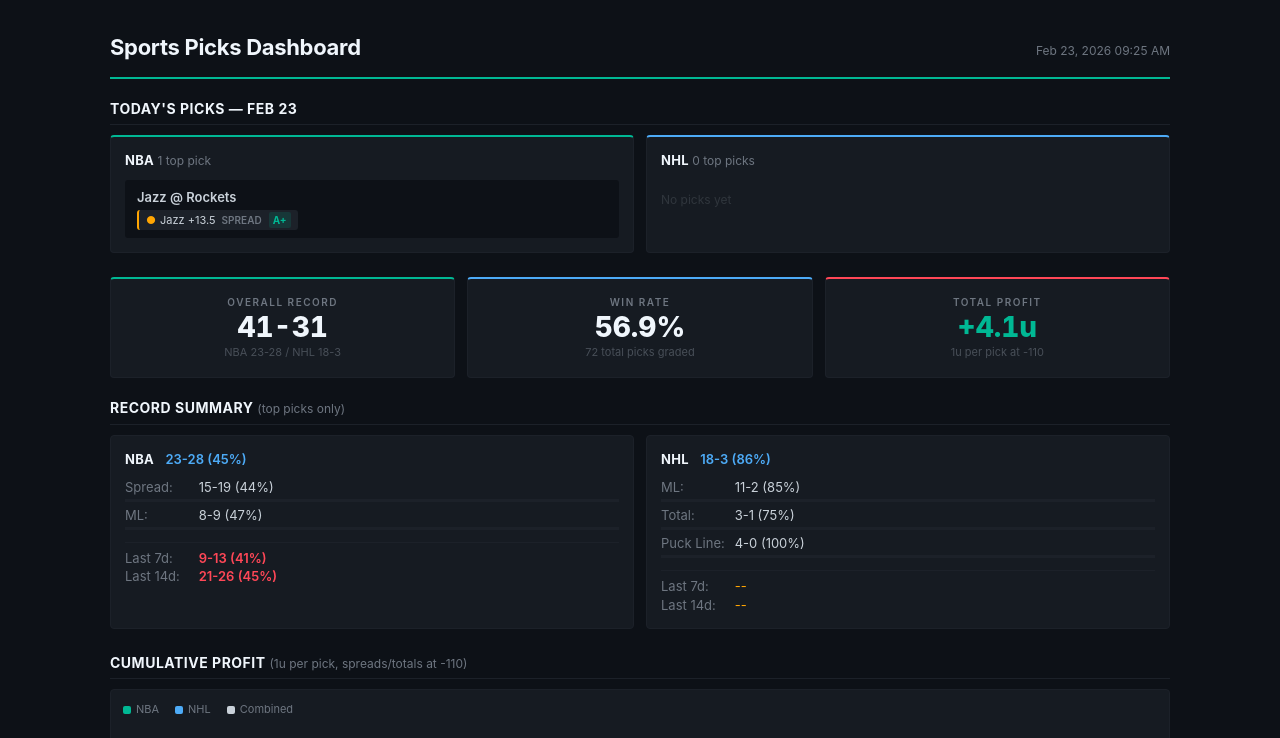
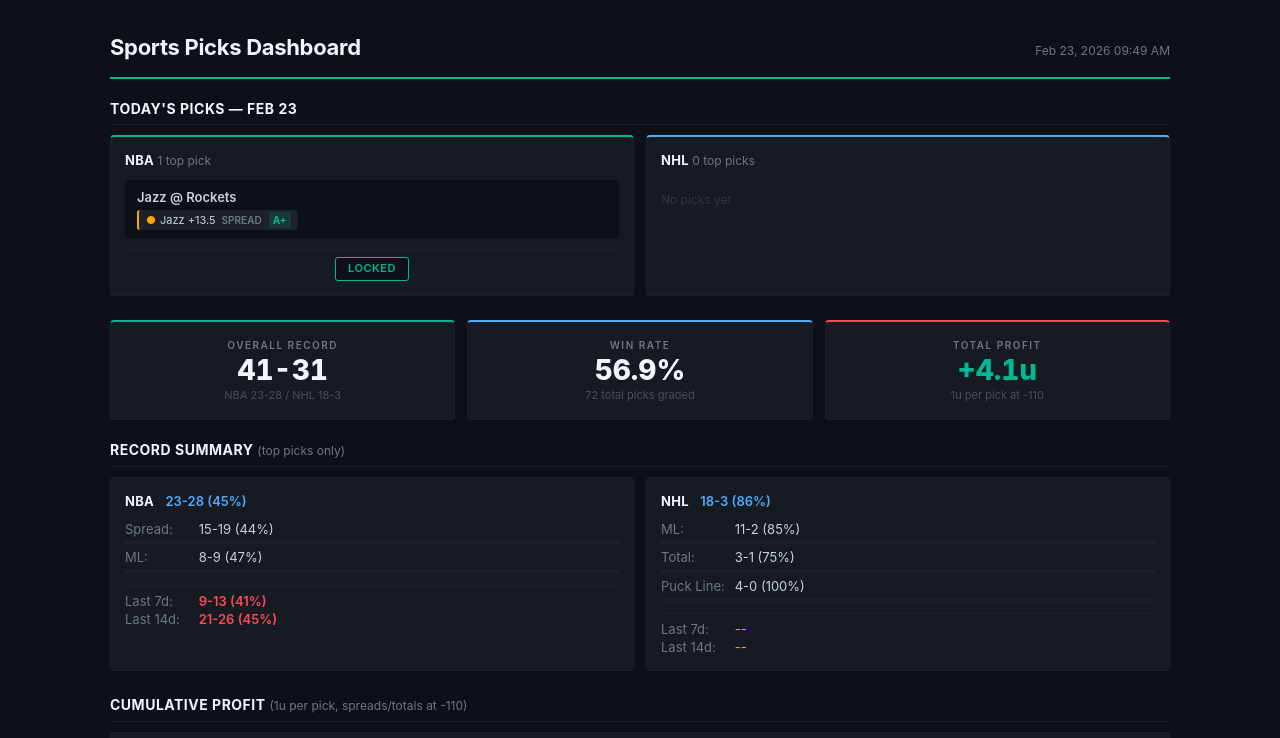
Before and after one commit to chaseballernesbit-sys/ncaa-basketball, a plain HTML site: page docs/index.html in a window 1280 px wide. Shown: the top 738 px of the page. Drawn offline with Linux system fonts and the light colour scheme.

Commit message:
Update dashboard 2026-02-23

```diff
--- a/docs/index.html
+++ b/docs/index.html
@@ -262,7 +262,7 @@ header .generated {
 <body>
 <header>
     <h1>Sports Picks Dashboard</h1>
-    <span class="generated">Feb 23, 2026 09:25 AM</span>
+    <span class="generated">Feb 23, 2026 09:49 AM</span>
 </header>
 
 <div class="section">
@@ -272,6 +272,7 @@ header .generated {
 <h3>NBA <span class="game-count">1 top pick</span></h3>
 <div class="picks-list">
 <div class="game-row"><div class="game-header"><span class="matchup">Jazz @ Rockets</span></div><div class="game-chips"><span class="pick-chip"><span class="pending">&#9679;</span> Jazz +13.5 <span class="pick-detail">SPREAD</span><span class="grade grade-a">A+</span></span></div></div></div>
+<div class="lock-status locked"><span class="lock-badge">Locked</span></div>
 </div>
 <div class="card" id="card-nhl">
 <h3>NHL <span class="game-count">0 top picks</span></h3>
```
